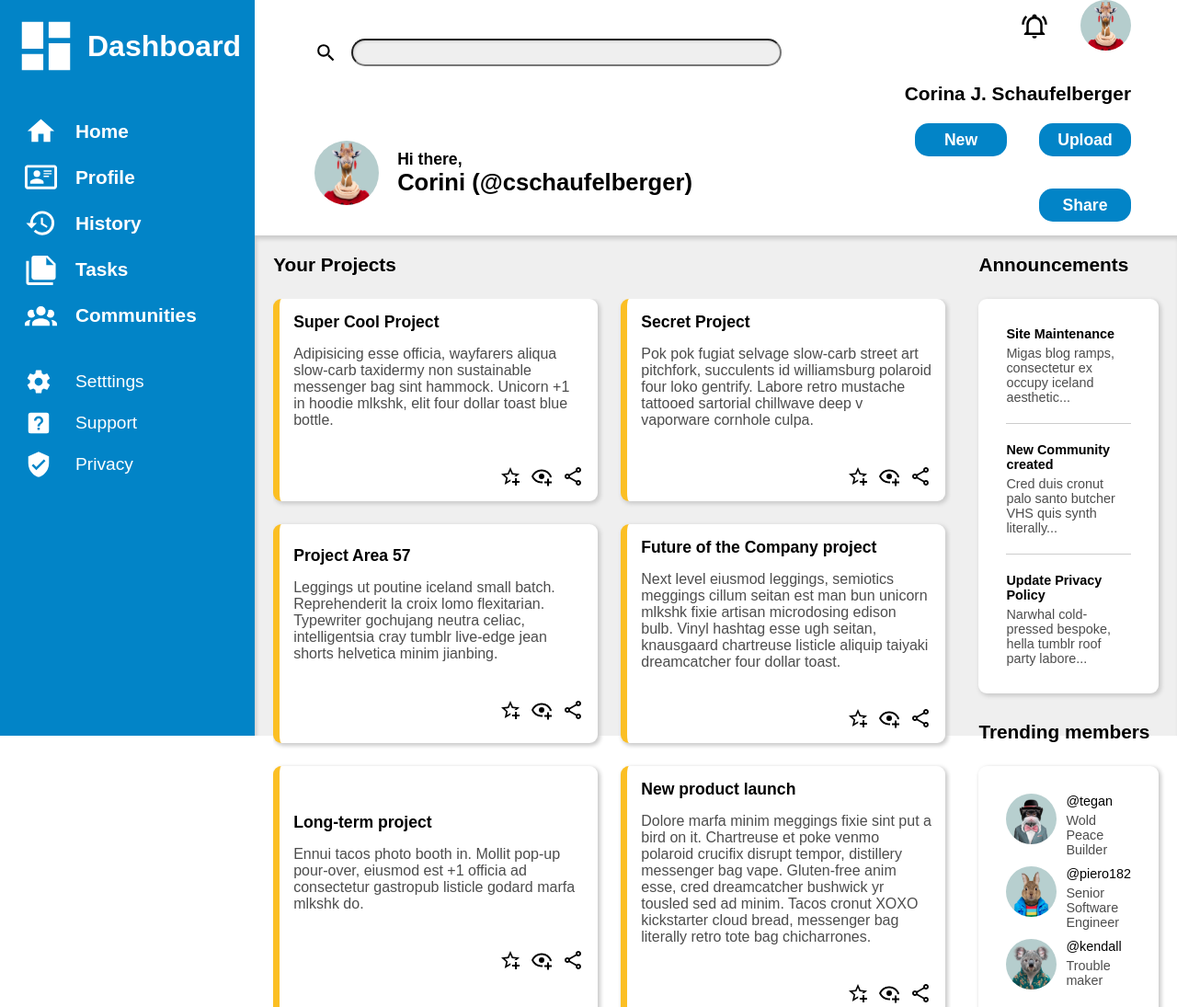
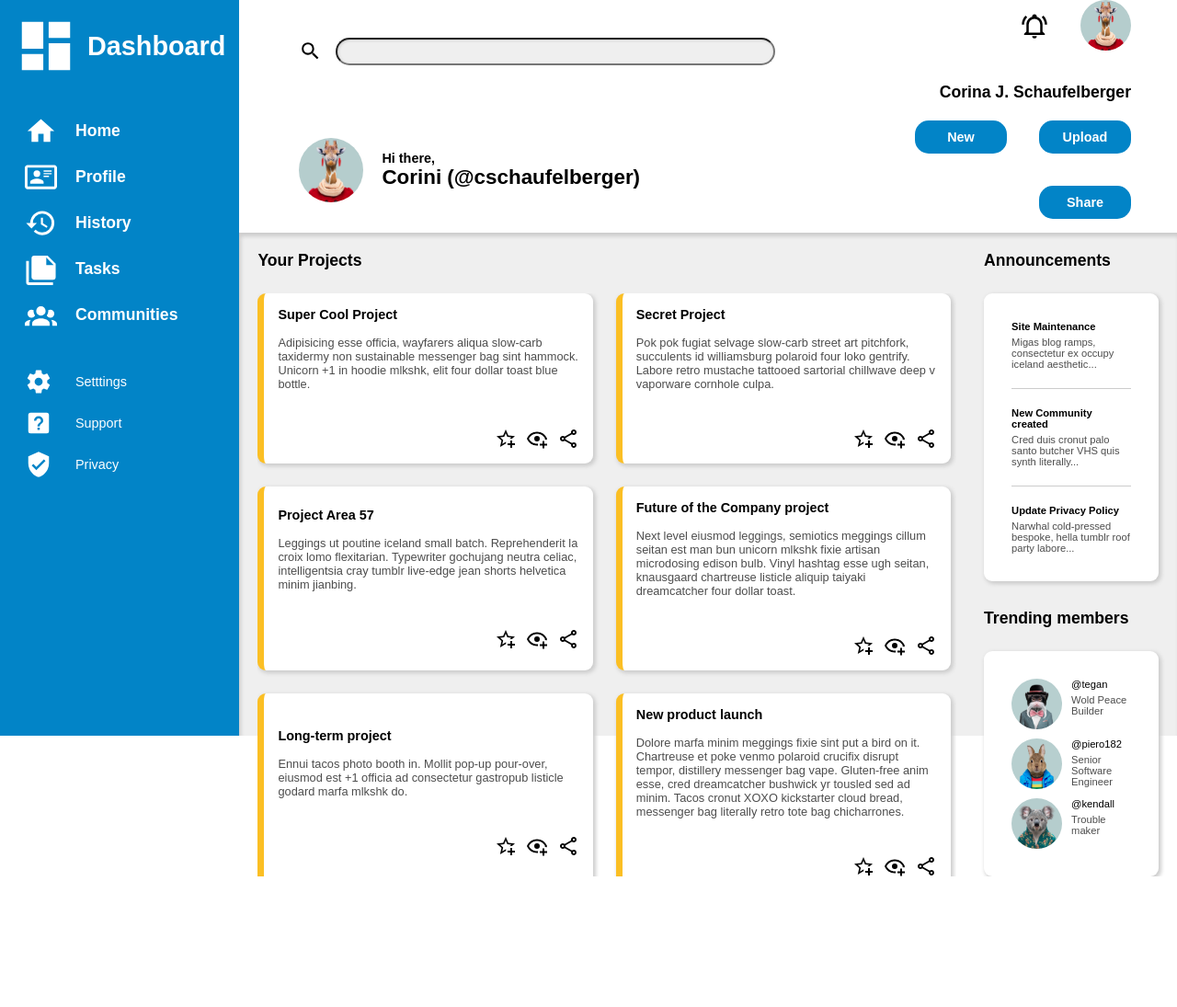
Before and after one commit to pieroguerrero/admin-dashboard, a plain HTML site: page index.html in a window 1280 px wide. Shown: the top 1095 px of the page at 92% size. After the commit the page ends 953 px from the top, so only its background shows below. Drawn offline with Linux system fonts and the light colour scheme.

Commit message:
adjustments

```diff
--- a/style.css
+++ b/style.css
@@ -57,7 +57,7 @@ body, html {
     grid-area: logo;
 
     font-weight: bold;
-    font-size: 2rem;
+    font-size: 1.8rem;
 
     display: flex;
     align-items: center;
@@ -78,7 +78,7 @@ body, html {
 
 .sidebar .main-menu {
     list-style: none;
-    font-size: 1.3rem;
+    font-size: 1.1rem;
     font-weight: bold;
     margin-left: 12px;
 
@@ -103,7 +103,7 @@ body, html {
 .sidebar .sec-menu {
     list-style: none;
 
-    font-size: 1.2rem;
+    font-size: 0.9rem;
     /* font-weight: bold; */
     margin-left: 12px;
 
@@ -161,7 +161,7 @@ body, html {
     -webkit-appearance: none;
     appearance: none;
 
-    font-size: 1rem;
+    font-size: 0.8rem;
     padding-left: 5px;
 
     box-shadow: inset 1px 1px 3px #ccc;
@@ -208,7 +208,7 @@ body, html {
     text-decoration: none;
     color: black;
     font-weight: bold;
-    font-size: 1.3rem;
+    font-size: 1.1rem;
 }
 
 .header .acc-greeting {
@@ -225,13 +225,13 @@ body, html {
 
 .acc-greeting .greeting {
 
-    font-size: 1.1rem;
+    font-size: 0.9rem;
     font-weight: bold;
 
 }
 
 .acc-greeting .username {
-    font-size: 1.6rem;
+    font-size: 1.4rem;
     font-weight: bold;
 }
 
@@ -258,7 +258,7 @@ body, html {
 
     cursor: pointer;
     font-family: inherit;
-    font-size: 1.1rem;
+    font-size: 0.9rem;
     font-weight: bold;
     border-width: 0;
 
@@ -305,7 +305,7 @@ body, html {
 }
 
 .projects>p {
-    font-size: 1.3rem;
+    font-size: 1.1rem;
     font-weight: bold;
 }
 
@@ -344,6 +344,12 @@ body, html {
     box-shadow: 2px 2px 4px 1px #ccc;
 }
 
+.projects-list .project:hover {
+    position: relative;
+    top: -2px;
+    left: -2px;
+}
+
 .project .social-btn {
     display: flex;
     justify-content: flex-end;
@@ -353,13 +359,13 @@ body, html {
 }
 
 .project .text .title {
-    font-size: 1.1rem;
+    font-size: 0.9rem;
     font-weight: bold;
     margin-bottom: 15px;
 }
 
 .project .text .description {
-    font-size: 1rem;
+    font-size: 0.8rem;
     color: var(--card-fore-color);
 }
 
@@ -372,7 +378,7 @@ body, html {
 }
 
 .announcements>p {
-    font-size: 1.3rem;
+    font-size: 1.1rem;
     font-weight: bold;
 }
 
@@ -395,7 +401,7 @@ body, html {
     flex-direction: column;
     gap: 5px;
 
-    font-size: 0.9rem;
+    font-size: 0.7rem;
 }
 
 .announcement .title {
@@ -426,7 +432,7 @@ body, html {
 }
 
 .trending>p {
-    font-size: 1.3rem;
+    font-size: 1.1rem;
     font-weight: bold;
 }
 
@@ -460,7 +466,7 @@ body, html {
     display: flex;
     flex-direction: column;
     gap: 5px;
-    font-size: 0.9rem;
+    font-size: 0.7rem;
 
 }
 
```
